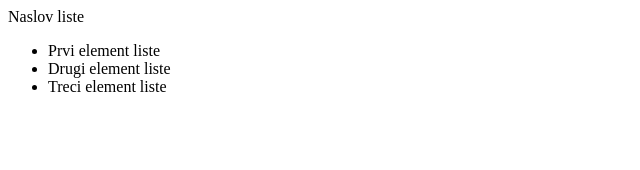
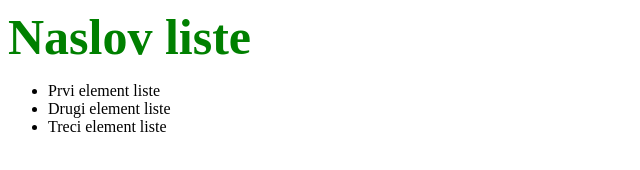
Before and after one commit to belanovic/site_test, a plain HTML site: page index.html in a window 1280 px wide. Shown: the whole page, without its empty margins (0-640 px from the left). Drawn offline with Linux system fonts and the light colour scheme.

Commit message:
index.css added

```diff
--- /dev/null
+++ b/index.css
@@ -0,0 +1,5 @@
+.list_title {
+    font-size: 50px;
+    color: green;
+    font-weight: bolder;
+}
--- a/index.html
+++ b/index.html
@@ -4,12 +4,13 @@
     <meta charset="UTF-8">
     <meta http-equiv="X-UA-Compatible" content="IE=edge">
     <meta name="viewport" content="width=device-width, initial-scale=1.0">
+    <link rel="stylesheet" href="index.css">
     <title>site_test</title>
 </head>
 <body>
 
     <div>
-        <div>Naslov liste</div>
+        <div class = "list_title">Naslov liste</div>
         <ul>
             <li>Prvi element liste</li>
             <li>Drugi element liste</li>
```
